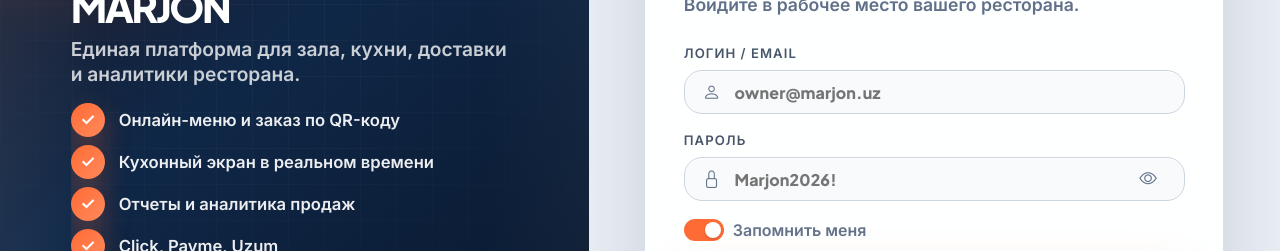
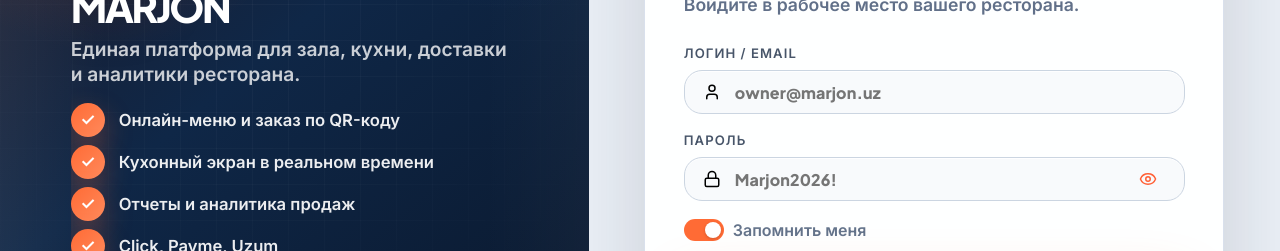
Before and after one commit to examerxx/Marjon, a React (Vite) app in the folder frontend/: page /login in a window 1280 px wide. Shown: the part 320-571 px from the top of the page. Built offline with nearby package versions, Linux system fonts and the light colour scheme; no server answers.

Commit message:
fix: login page — lucide icons for user, lock, eye

```diff
--- a/frontend/src/pages/LoginPage.jsx
+++ b/frontend/src/pages/LoginPage.jsx
@@ -2,6 +2,7 @@
 import { useNavigate } from "react-router-dom";
 import { api, login } from "../api/client";
 import logo from "../assets/marjon-logo.svg";
+import { User, Lock, Eye, EyeOff } from "lucide-react";
 
 export default function LoginPage() {
   const navigate = useNavigate();
@@ -70,12 +71,12 @@
 
           <label className="login-pro-field">
             <span>ЛОГИН / EMAIL</span>
-            <div className="login-pro-input-wrap"><i className="bi bi-person" /><input type="email" value={email} onChange={(e) => setEmail(e.target.value)} required autoComplete="email" placeholder="owner@marjon.uz" spellCheck="false" /></div>
+            <div className="login-pro-input-wrap"><User size={18} strokeWidth={2} /><input type="email" value={email} onChange={(e) => setEmail(e.target.value)} required autoComplete="email" placeholder="owner@marjon.uz" spellCheck="false" /></div>
           </label>
 
           <label className="login-pro-field">
             <span>ПАРОЛЬ</span>
-            <div className="login-pro-input-wrap"><i className="bi bi-lock" /><input type={showPassword ? "text" : "password"} value={password} onChange={(e) => setPassword(e.target.value)} required autoComplete="current-password" placeholder="Marjon2026!" spellCheck="false" /><button type="button" className="login-pro-eye" onClick={() => setShowPassword((value) => !value)} aria-label={showPassword ? "Скрыть пароль" : "Показать пароль"}><i className={showPassword ? "bi bi-eye-slash" : "bi bi-eye"} /></button></div>
+            <div className="login-pro-input-wrap"><Lock size={18} strokeWidth={2} /><input type={showPassword ? "text" : "password"} value={password} onChange={(e) => setPassword(e.target.value)} required autoComplete="current-password" placeholder="Marjon2026!" spellCheck="false" /><button type="button" className="login-pro-eye" onClick={() => setShowPassword((value) => !value)} aria-label={showPassword ? "Скрыть пароль" : "Показать пароль"}>{showPassword ? <EyeOff size={18} strokeWidth={2} /> : <Eye size={18} strokeWidth={2} />}</button></div>
           </label>
 
           <div className="login-pro-row login-pro-row--single">
```
